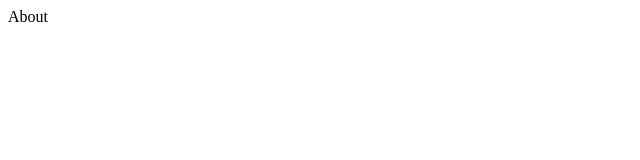
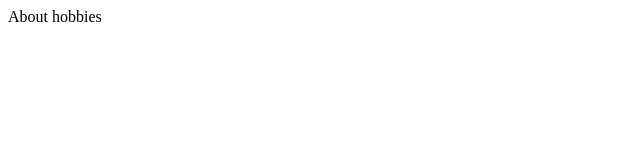
Before and after one commit to nico0715/website, a plain HTML site: page index.html in a window 1280 px wide. Shown: the full height of the page, 0-640 px from the left. Drawn offline with Linux system fonts and the light colour scheme.

Commit message:
Update index.html

```diff
--- a/index.html
+++ b/index.html
@@ -5,6 +5,6 @@
 <title>Solar Psychic Services</title>
 </head>
 <body>
-	<nav>About </nav>
+	<nav>About  hobbies </nav>
 </body>
 </html>
```
